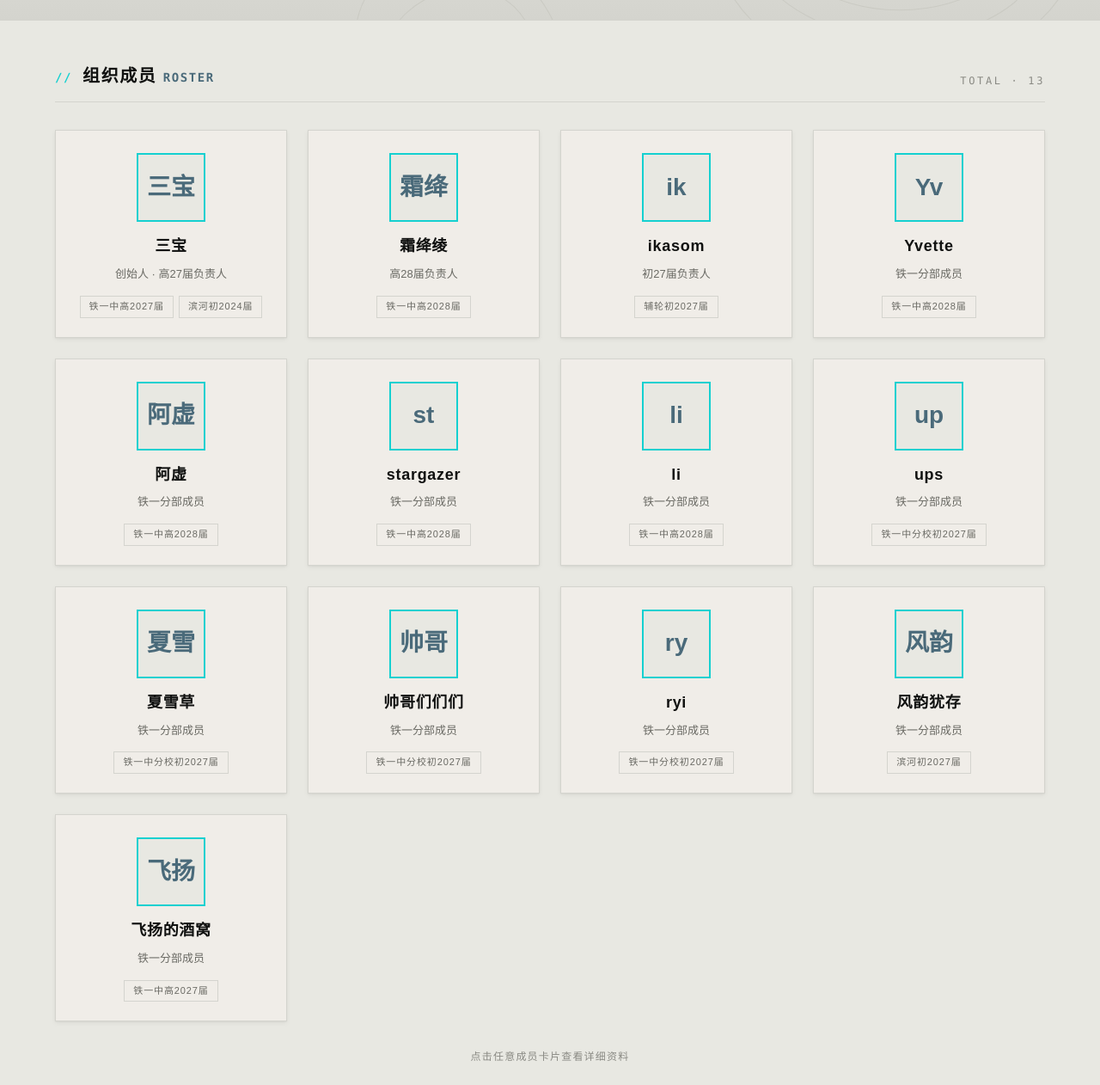
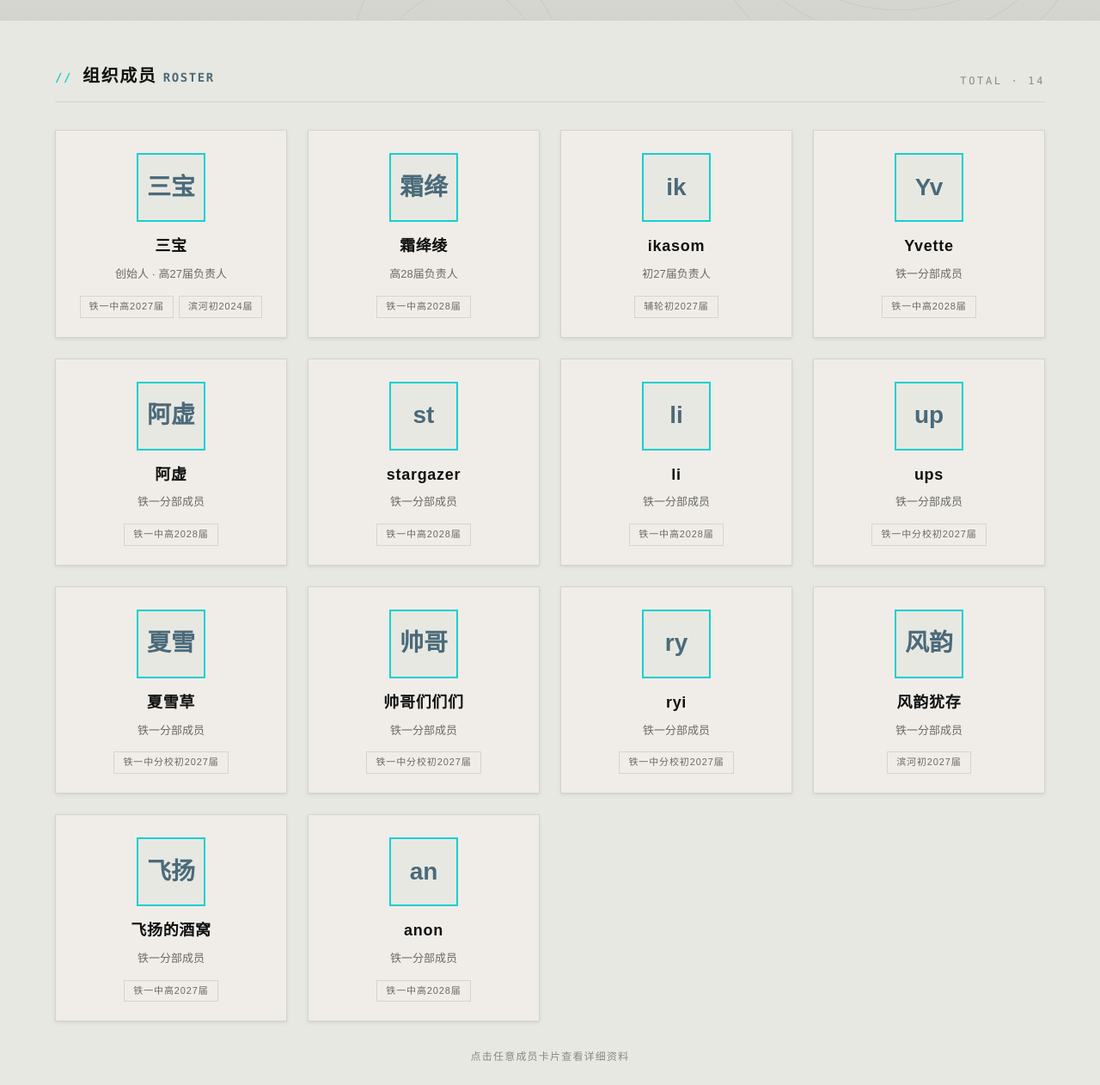
Before and after one commit to sanbaodaren/hongshan-site, a plain HTML site: page members.html in a window 1280 px wide. Shown: the part 298-1560 px from the top of the page at 86% size. Drawn offline with Linux system fonts and the light colour scheme.

Commit message:
成员资料：新增成员 anon（共14位）
Co-Authored-By: Claude Fable 5 <noreply@anthropic.com>

```diff
--- a/members.html
+++ b/members.html
@@ -33,7 +33,7 @@
 
         <div class="section-head">
           <h2 class="section-title"><span class="idx">//</span>组织成员 <span class="idx" style="color:#4a6a7a">ROSTER</span></h2>
-          <p class="section-sub">TOTAL · 13</p>
+          <p class="section-sub">TOTAL · 14</p>
         </div>
 
         <!-- 成员网格 -->
@@ -182,6 +182,17 @@
             <div class="m-tags"><span class="tag">铁一中高2027届</span></div>
           </article>
 
+          <article class="member-card"
+                   data-name="anon"
+                   data-role="铁一分部成员"
+                   data-bio="西安市铁一中学 高2028届。宏山科学院铁一分部成员。"
+                   data-tags="成员,高2028届">
+            <div class="m-avatar">an</div>
+            <h3 class="m-name">anon</h3>
+            <p class="m-role">铁一分部成员</p>
+            <div class="m-tags"><span class="tag">铁一中高2028届</span></div>
+          </article>
+
         </div>
 
         <p style="text-align:center;margin-top:32px;font-size:12px;color:var(--muted-l);letter-spacing:.1em;">
```
Also changed, not shown: 头像/YVette.jpg (added), 头像/anon.png (added), 头像/ikasom.jpg (added), 头像/li.jpg (added), 头像/ryi.jpg (added), 头像/stargazer.jpg (added), 头像/ups.jpg (added), 头像/三宝.jpg (added), 头像/夏雪草.jpg (added), 头像/帅哥们们们.jpg (added), 头像/阿虚.jpg (added), 头像/霜绛绫.jpg (added), 头像/风韵犹存.jpg (added).
